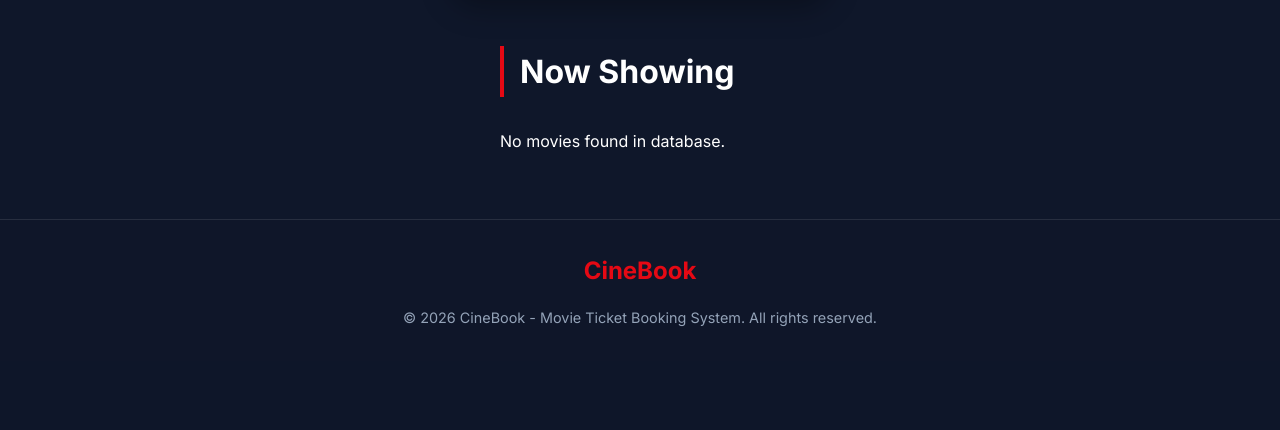
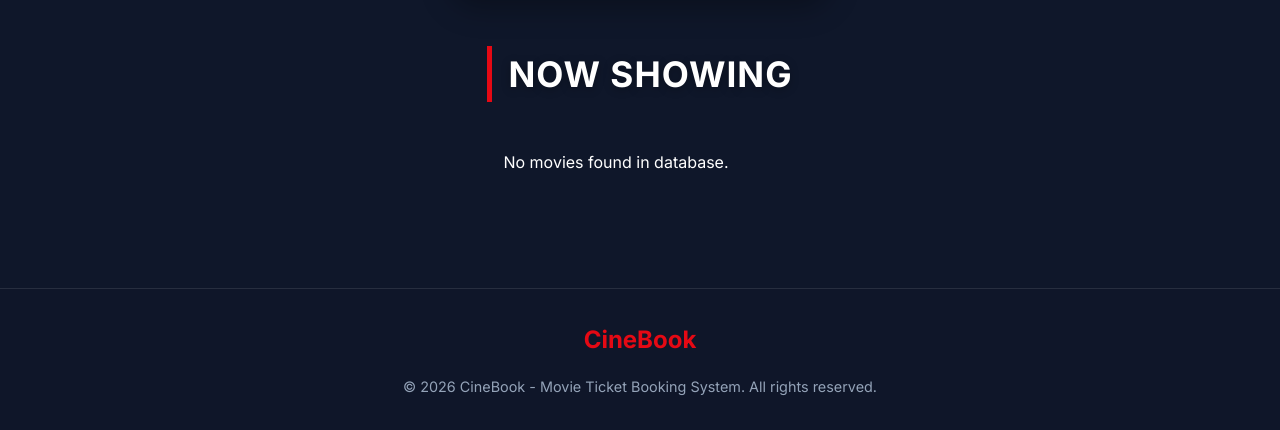
Before and after one commit to pragun15/cinebook, a PHP site: page / in a window 1280 px wide. Shown: the part 587-1017 px from the top of the page. Before the commit the page ends 913 px from the top, so only its background shows below. Run offline with PHP 8.4, Linux system fonts and the light colour scheme; data that the repository does not hold is empty.

Commit message:
minor ui changes

```diff
--- a/css/style.css
+++ b/css/style.css
@@ -223,26 +223,51 @@ SEARCH SECTION
 
 /*
 ==================================================
-MOVIE CARDS GRID
+MOVIE CARDS ROW
 ==================================================
 */
 .movies-section {
-    max-width: 1200px;
+    max-width: 1400px;
     margin: 0 auto 4rem;
-    padding: 0 2rem;
+    padding: 0 3rem;
 }
 
 .section-title {
-    font-size: 2rem;
-    margin-bottom: 2rem;
-    border-left: 4px solid var(--primary-accent);
+    font-size: 2.2rem;
+    margin-bottom: 1rem;
+    border-left: 5px solid var(--primary-accent);
     padding-left: 1rem;
+    text-transform: uppercase;
+    letter-spacing: 1px;
+    text-shadow: 0 2px 10px rgba(0,0,0,0.3);
 }
 
-.movies-grid {
-    display: grid;
-    grid-template-columns: repeat(auto-fill, minmax(280px, 1fr));
+.movies-row {
+    display: flex;
+    overflow-x: auto;
     gap: 2rem;
+    padding: 2rem 1rem 3rem 1rem;
+    scroll-behavior: smooth;
+    scrollbar-width: thin;
+    scrollbar-color: var(--primary-accent) rgba(255, 255, 255, 0.05);
+}
+
+.movies-row::-webkit-scrollbar {
+    height: 8px;
+}
+
+.movies-row::-webkit-scrollbar-track {
+    background: rgba(255, 255, 255, 0.05);
+    border-radius: 10px;
+}
+
+.movies-row::-webkit-scrollbar-thumb {
+    background: var(--primary-accent);
+    border-radius: 10px;
+}
+
+.movies-row::-webkit-scrollbar-thumb:hover {
+    background: #c40812;
 }
 
 .movie-card {
@@ -252,27 +277,35 @@ MOVIE CARDS GRID
     backdrop-filter: blur(10px);
     -webkit-backdrop-filter: blur(10px);
     border: 1px solid rgba(255, 255, 255, 0.05);
-    transition: transform 0.4s ease, box-shadow 0.4s ease;
+    transition: transform 0.4s cubic-bezier(0.175, 0.885, 0.32, 1.275), box-shadow 0.4s ease;
     display: flex;
     flex-direction: column;
+    flex: 0 0 auto;
+    width: 300px;
+    position: relative;
 }
 
 .movie-card:hover {
-    transform: translateY(-10px);
-    box-shadow: 0 15px 30px rgba(0, 0, 0, 0.4);
-    border-color: rgba(255, 255, 255, 0.15);
+    transform: scale(1.05) translateY(-8px);
+    box-shadow: 0 25px 50px rgba(0, 0, 0, 0.5);
+    border-color: rgba(255, 255, 255, 0.2);
 }
 
 .movie-poster {
     width: 100%;
-    height: 360px;
+    height: 420px;
     object-fit: cover;
     border-bottom: 1px solid rgba(255, 255, 255, 0.05);
+    transition: filter 0.4s ease;
+}
+
+.movie-card:hover .movie-poster {
+    filter: brightness(1.1);
 }
 
 .movie-poster-placeholder {
     width: 100%;
-    height: 360px;
+    height: 420px;
     background: linear-gradient(45deg, #1e293b, #334155);
     display: flex;
     align-items: center;
--- a/index.php
+++ b/index.php
@@ -60,7 +60,7 @@ $result = mysqli_query($conn, $query);
 
         <h2 class="section-title">Now Showing</h2>
 
-        <div class="movies-grid">
+        <div class="movies-row">
 
             <?php
             if($result && mysqli_num_rows($result) > 0)
```
